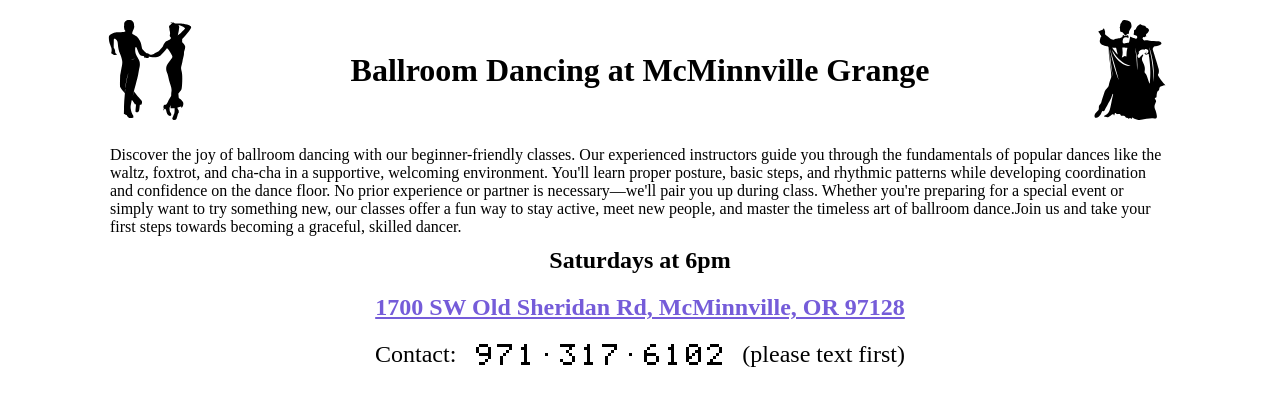
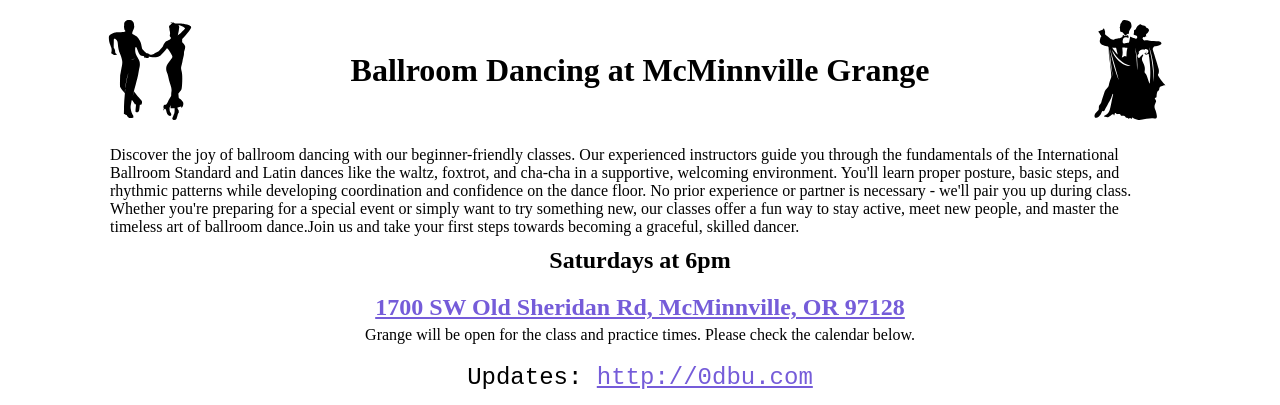
Before and after one commit to banana-galaxy/dance-website, a Flask app: page / in a window 1280 px wide. Shown: the top 405 px of the page. Run offline with Flask 3, Linux system fonts and the light colour scheme.

Commit message:
added updates

```diff
--- a/static/styles.css
+++ b/static/styles.css
@@ -1,3 +1,7 @@
+.mono-font {
+  font-family: "Courier New";
+}
+
 html {
   display: flex;
   flex-direction: column;
--- a/templates/index.html
+++ b/templates/index.html
@@ -28,16 +28,18 @@
       </svg>
     </div>
     <p class="text">Discover the joy of ballroom dancing with our beginner-friendly classes.
-Our experienced instructors guide you through the fundamentals of popular dances like the waltz,
+Our experienced instructors guide you through the fundamentals of the International Ballroom Standard and Latin dances like the waltz,
 foxtrot, and cha-cha in a supportive, welcoming environment. You'll learn proper posture,
 basic steps, and rhythmic patterns while developing coordination and confidence on the dance
-floor. No prior experience or partner is necessary—we'll pair you up during class. Whether you're
+floor. No prior experience or partner is necessary - we'll pair you up during class. Whether you're
 preparing for a special event or simply want to try something new, our classes offer a fun way to
 stay active, meet new people, and master the timeless art of ballroom dance.Join us and take
 your first steps towards becoming a graceful, skilled dancer.</p>
-    <h2 class="title sub-title">Saturdays at 6pm</h2><!--<h2 class="title sub-title">Google will say the Grange is closed. But google has been misled, it will be open.</h2>-->
+    <h2 class="title sub-title">Saturdays at 6pm</h2>
     <h2 class="title"><a target="_blank" href="http://maps.apple.com/?daddr=1700+SW+Old+Sheridan+Rd,+McMinnville,+OR+97128">1700 SW Old Sheridan Rd, McMinnville, OR 97128</a></h2>
+    <p class="title sub-title">Grange will be open for the class and practice times. Please check the calendar below.</p>
     <!--<a target="_blank" href="http://maps.apple.com/?daddr=1700+SW+Old+Sheridan+Rd,+McMinnville,+OR+97128">maps</a>-->
+    <h2 style="font-weight: normal;" class="title mono-font">Updates: <a href="https://0dbu.com">http://0dbu.com</a></h2>
     <div style="margin-bottom: 40px;" class="row">
     <h2 style="font-weight: normal;" class="title no_space">Contact:</h2>
 <table style="border-collapse: collapse; height: 20px; margin-left: 20px; margin-right: 20px;">
```
